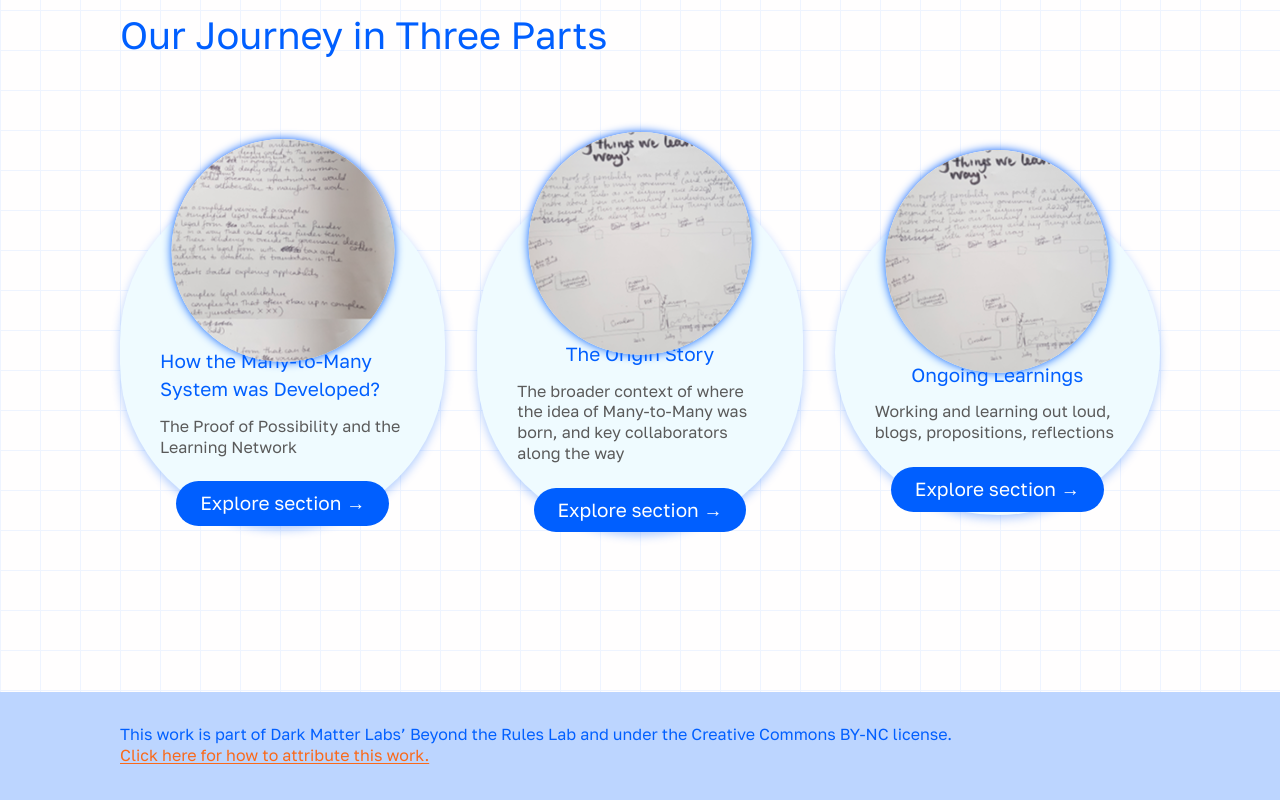
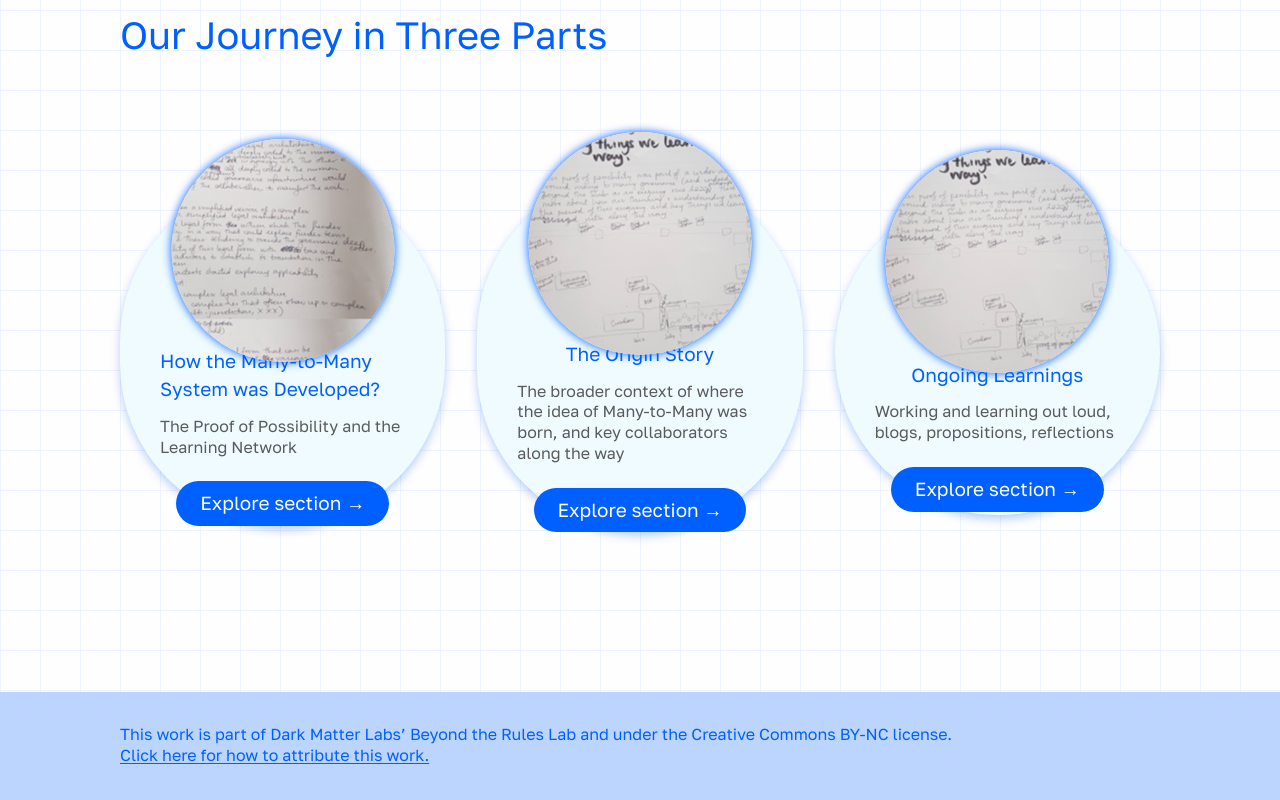
Before and after one commit to Dark-Matter-Labs/many_to_many, a Next.js app: page /journey in a window 1280 px wide. Shown: the part 806-1606 px from the top of the page. Built offline with nearby package versions, Linux system fonts and the light colour scheme.

Commit message:
colour change

```diff
--- a/components/Footer.jsx
+++ b/components/Footer.jsx
@@ -134,7 +134,7 @@ export default function Footer() {
           <button
             type="button"
             onClick={openAttribution}
-            className="cursor-pointer text-orange-800 underline decoration-orange-800 underline-offset-2 hover:text-orange-200"
+            className="cursor-pointer text-blue-800 underline decoration-blue-800 underline-offset-2 hover:text-blue-300"
           >
             Click here for how to attribute this work.
           </button>
```
